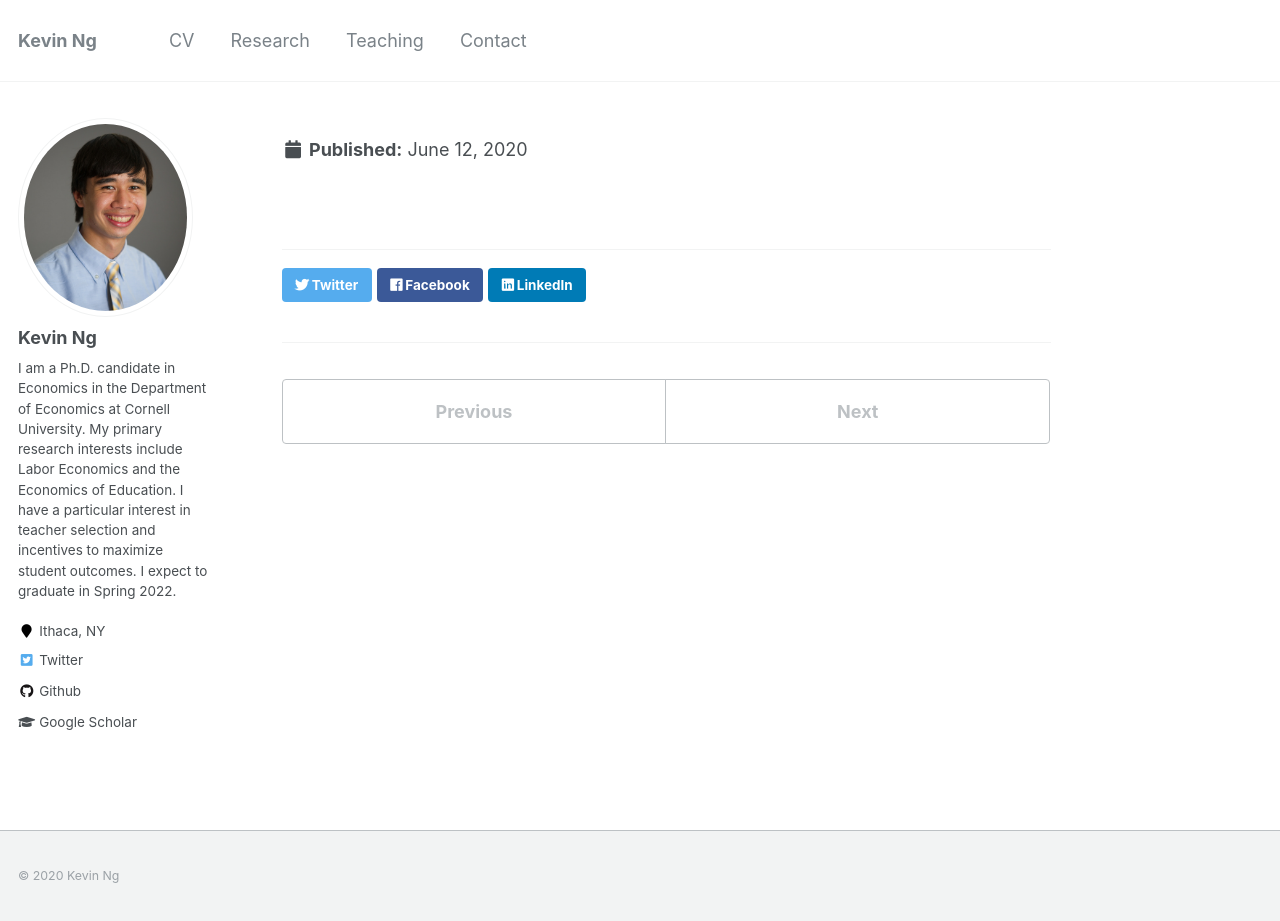
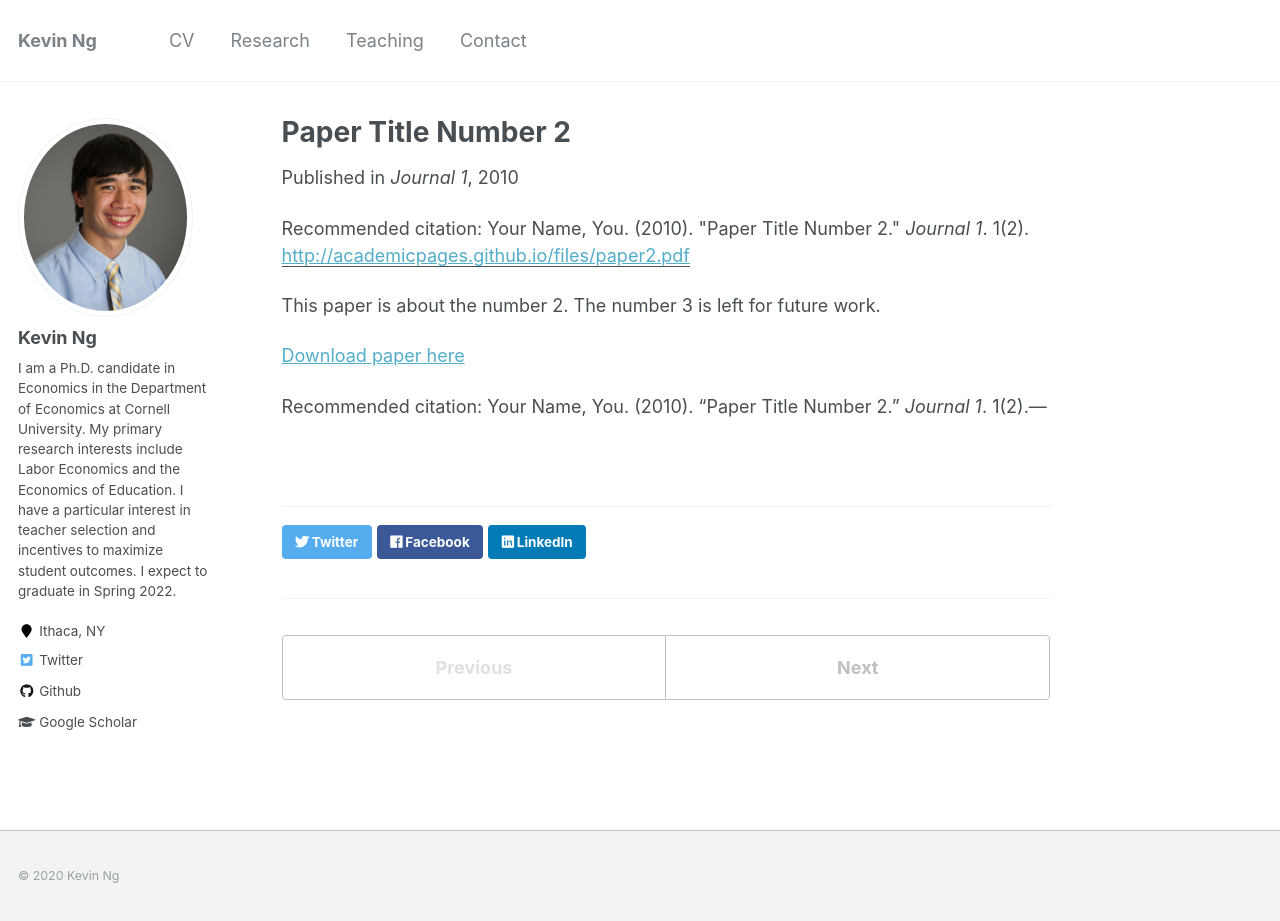
Before and after one commit to KevinCNg/kevincng.github.io, a Jekyll site: the page built from _research/ng_stem.md, in a window 1280 px wide and 921 px high. Built offline with Jekyll 4.4.1, drawn with Linux system fonts in a browser that asks for light colours.

Commit message:
Update ng_stem.md

```diff
--- a/_research/ng_stem.md
+++ b/_research/ng_stem.md
@@ -1,9 +1,15 @@
 ---
-title: "Risks and Rewards: The Returns to STEM Programs for Less-Prepared Students", with Evan Rieh
-collection: research
-permalink: /research/ng_stem
-excerpt: 'We examine how returns to enrolling in science, technology, engineering, and math (STEM) programs vary with students’ academic preparation. We match data on STEM admissions at a Colombian flagship university to nationwide college and earnings records. Our identification strategy combines a regression discontinuity design with variation in admission quotas. We find that less-prepared students were less likely to complete a STEM degree than their more able peers, but they had larger earnings returns to enrolling. Thus less-prepared students may face a stark risk/reward tradeoff in pursuing STEM degrees, which has implications for policies that promote STEM enrollment.'
-date: 2000-01-01
-venue: `Test'
-citation: `Test'
+title: "Paper Title Number 2"
+collection: publications
+permalink: /publication/2010-10-01-paper-title-number-2
+excerpt: 'This paper is about the number 2. The number 3 is left for future work.'
+date: 2010-10-01
+venue: 'Journal 1'
+paperurl: 'http://academicpages.github.io/files/paper2.pdf'
+citation: 'Your Name, You. (2010). &quot;Paper Title Number 2.&quot; <i>Journal 1</i>. 1(2).'
 ---
+This paper is about the number 2. The number 3 is left for future work.
+
+[Download paper here](http://academicpages.github.io/files/paper2.pdf)
+
+Recommended citation: Your Name, You. (2010). "Paper Title Number 2." <i>Journal 1</i>. 1(2).---
```
